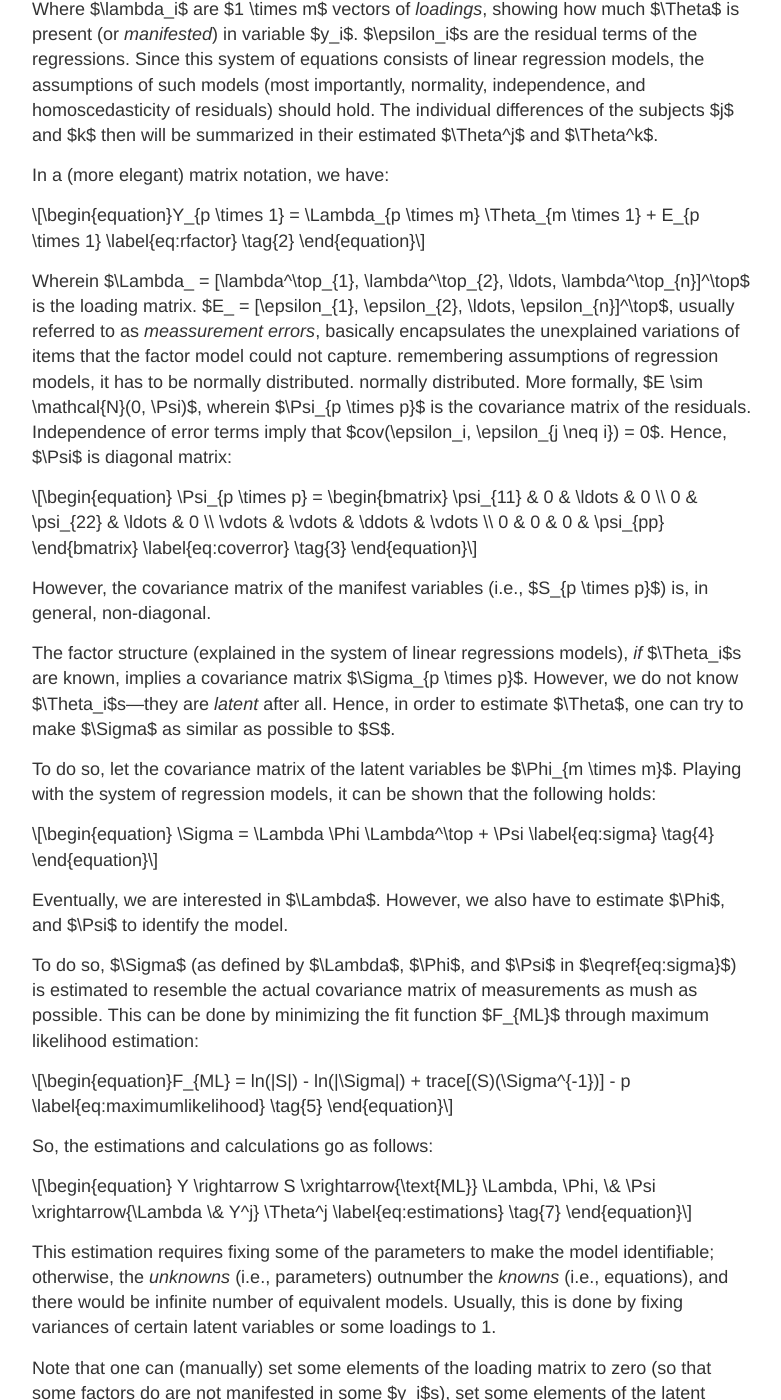
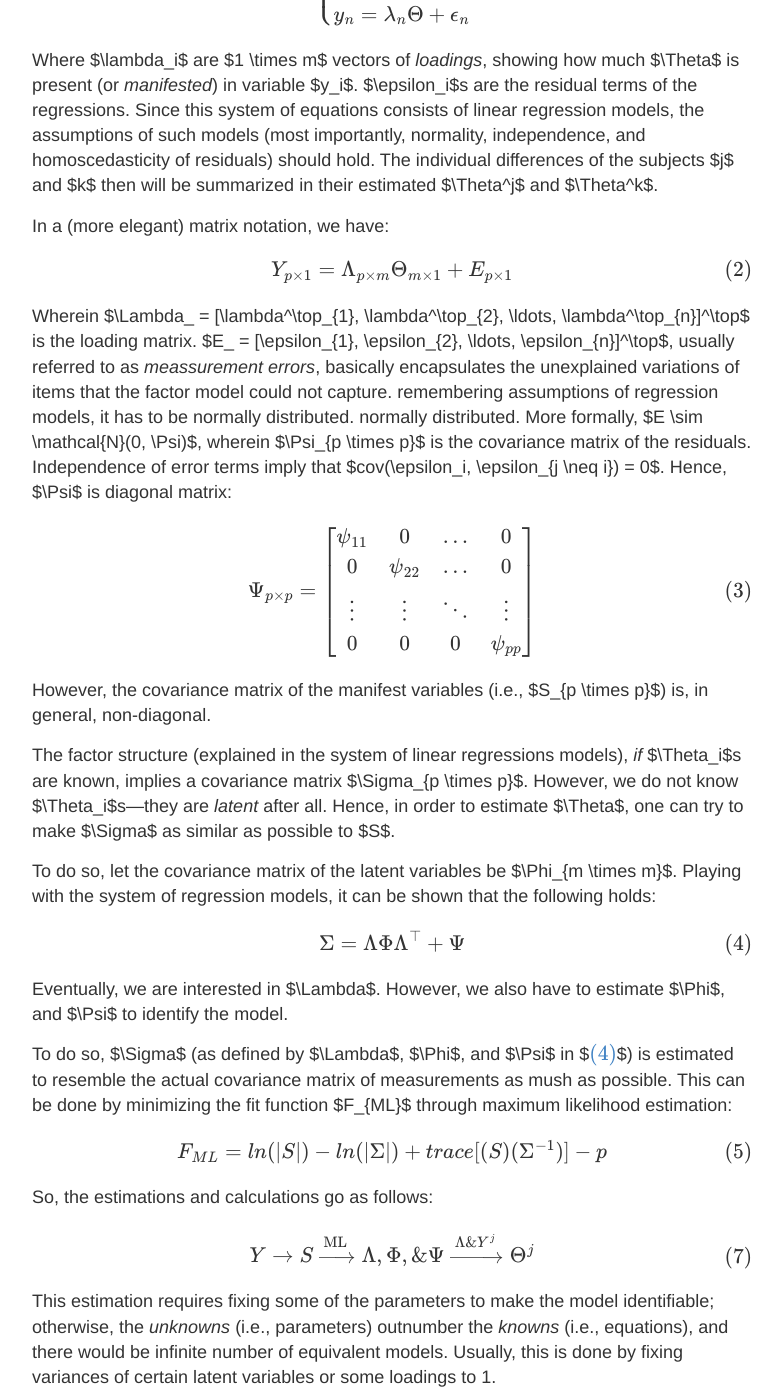
Before and after one commit to psyguy/psyguy.github.io, a Jekyll site: the page built from _posts/2019-12-29-Dynamic Structural Equation Modeling.md, in a window 1280 px wide and 1400 px high, scrolled down 1647 px. Shown: the whole window, without its empty margins (248-1029 px from the left). Built offline with Jekyll 4.4.1, drawn with Linux system fonts in a browser that asks for light colours; our own code applies the rules of GitHub Pages for plain Markdown files; comment, search, counter and statistics services are not loaded; part of the change alters nothing that is shown; some of the changed text lies outside the part shown.

Commit message:
Update and rename 2019-12-29-Dynamic Structural Equation Modeling# Residual Dynamic Structural Equation Modeling.md to 2019-12-29-Dynamic Structural Equation Modeling.md

```diff
--- a/_posts/2019-12-29-Dynamic Structural Equation Modeling# Residual Dynamic Structural Equation Modeling.md
+++ b/_posts/2019-12-29-Dynamic Structural Equation Modeling.md
@@ -1,3 +1,20 @@
+<script type="text/x-mathjax-config">
+    MathJax.Hub.Config({
+      tex2jax: {
+        skipTags: ['script', 'noscript', 'style', 'textarea', 'pre'],
+        inlineMath: [['$','$']]
+      }
+    });
+  <script src="https://cdn.mathjax.org/mathjax/latest/MathJax.js?config=TeX-AMS-MML_HTMLorMML" type="text/javascript"></script>MathJax = {
+  tex: {
+    inlineMath: [['$', '$'], ['\\(', '\\)']]
+  }
+};
+
+<script id="MathJax-script" async
+  src="https://cdn.jsdelivr.net/npm/mathjax@3/es5/tex-chtml.js">
+</script>
+
 This document is an informal introduction to---and a subsequent literature review of---[residual] dynamic structural equation modeling ([R]DSEM) of (intensive) longitudinal data. Although [R]DSEM is mostly applied to multi-level problems wherein the within- and between-person differences are modeled, here I assume these sources of variations can be disentangled. Then I will demonstrate how a simple, non-hierarchical, case of such models can be implemented using R package `lavaan`. **This post is not complete yet, as of 29 Dec 2019.**
 
 Without some [basic knowledge of factor analysis](https://en.wikipedia.org/wiki/Factor_analysis)---or, SEM with latent variables/measurement models---the reader might find the text a bit cryptic. Nonetheless, I will first review the factor analysis formally. Let's first see how FA/SEM works in non-longitudinal data. If you are aquainted with FA, you can safely skip the next section. However, although it may seem tedious, I suggest not doing so because I use a similar notation afterwards.
```
